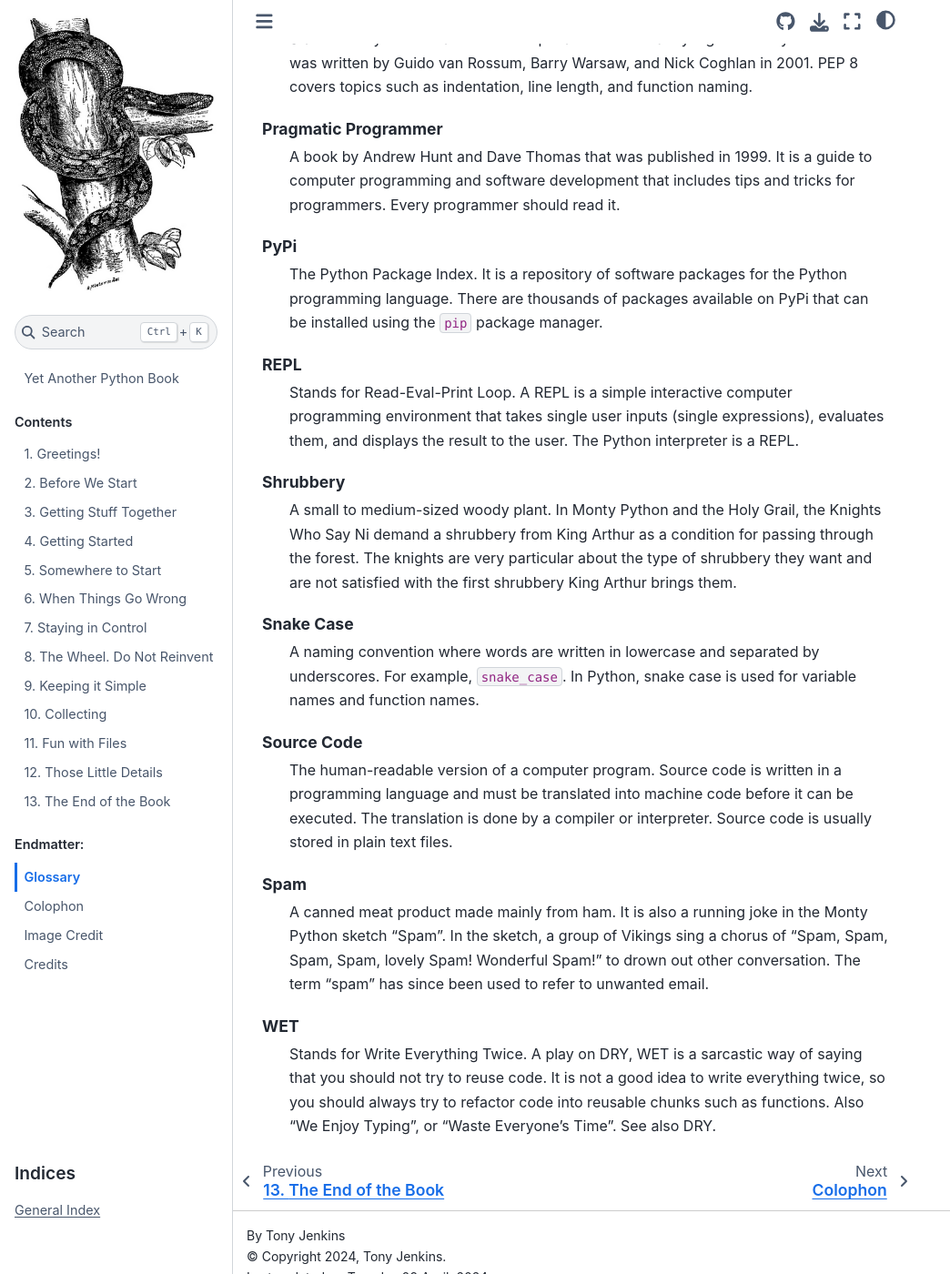
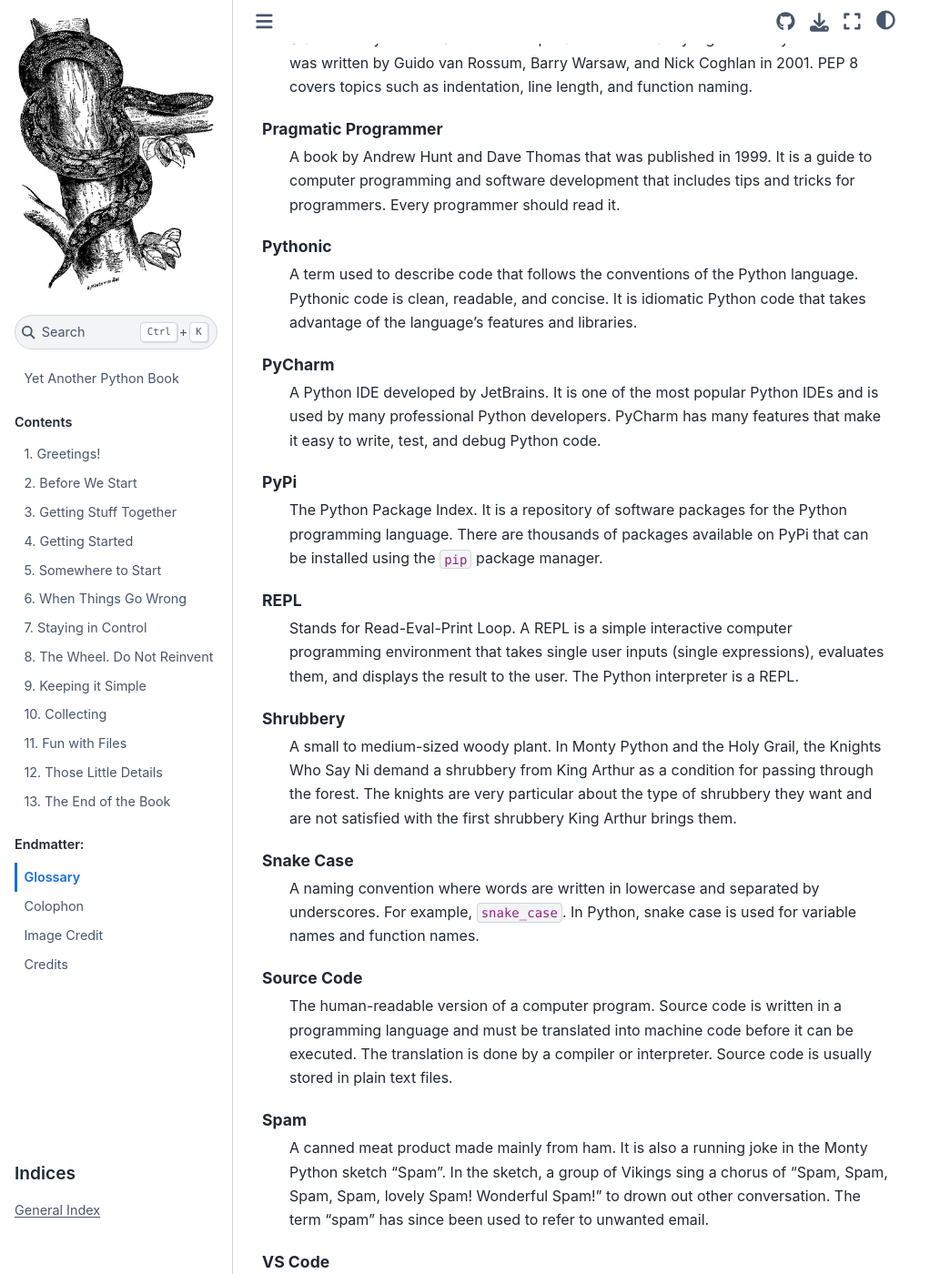
Before and after one commit to TonyJenkins/hungarian_phrasebook, a Sphinx documentation site: the page built from doc/source/890_glossary/index.rst, in a window 1280 px wide and 1400 px high, scrolled down 2750 px. Shown: the whole window at 91% size, without its empty margins (0-1044 px from the left). Built offline with Sphinx 7.4.7 and the Sphinx Book theme 1.1.4, drawn with Linux system fonts in a browser that asks for light colours; some of the changed text lies outside the part shown.

Commit message:
Glossary additions

```diff
--- a/doc/source/890_glossary/index.rst
+++ b/doc/source/890_glossary/index.rst
@@ -91,6 +91,14 @@
 
         A book by Andrew Hunt and Dave Thomas that was published in 1999. It is a guide to computer programming and software development that includes tips and tricks for programmers. Every programmer should read it.
 
+    Pythonic
+
+        A term used to describe code that follows the conventions of the Python language. Pythonic code is clean, readable, and concise. It is idiomatic Python code that takes advantage of the language's features and libraries.
+
+    PyCharm
+
+            A Python IDE developed by JetBrains. It is one of the most popular Python IDEs and is used by many professional Python developers. PyCharm has many features that make it easy to write, test, and debug Python code.
+
     PyPi
 
             The Python Package Index. It is a repository of software packages for the Python programming language. There are thousands of packages available on PyPi that can be installed using the ``pip`` package manager.
@@ -115,6 +123,10 @@
 
         A canned meat product made mainly from ham. It is also a running joke in the Monty Python sketch "Spam". In the sketch, a group of Vikings sing a chorus of "Spam, Spam, Spam, Spam, lovely Spam! Wonderful Spam!" to drown out other conversation. The term "spam" has since been used to refer to unwanted email.
 
+    VS Code
+
+        Visual Studio Code. A free source-code editor made by Microsoft for Windows, Linux, and macOS. It includes support for debugging, embedded Git control, syntax highlighting, intelligent code completion, snippets, and code refactoring.
+
     WET
 
         Stands for Write Everything Twice. A play on DRY, WET is a sarcastic way of saying that you should not try to reuse code. It is not a good idea to write everything twice, so you should always try to refactor code into reusable chunks such as functions. Also "We Enjoy Typing", or "Waste Everyone's Time". See also DRY.
```
